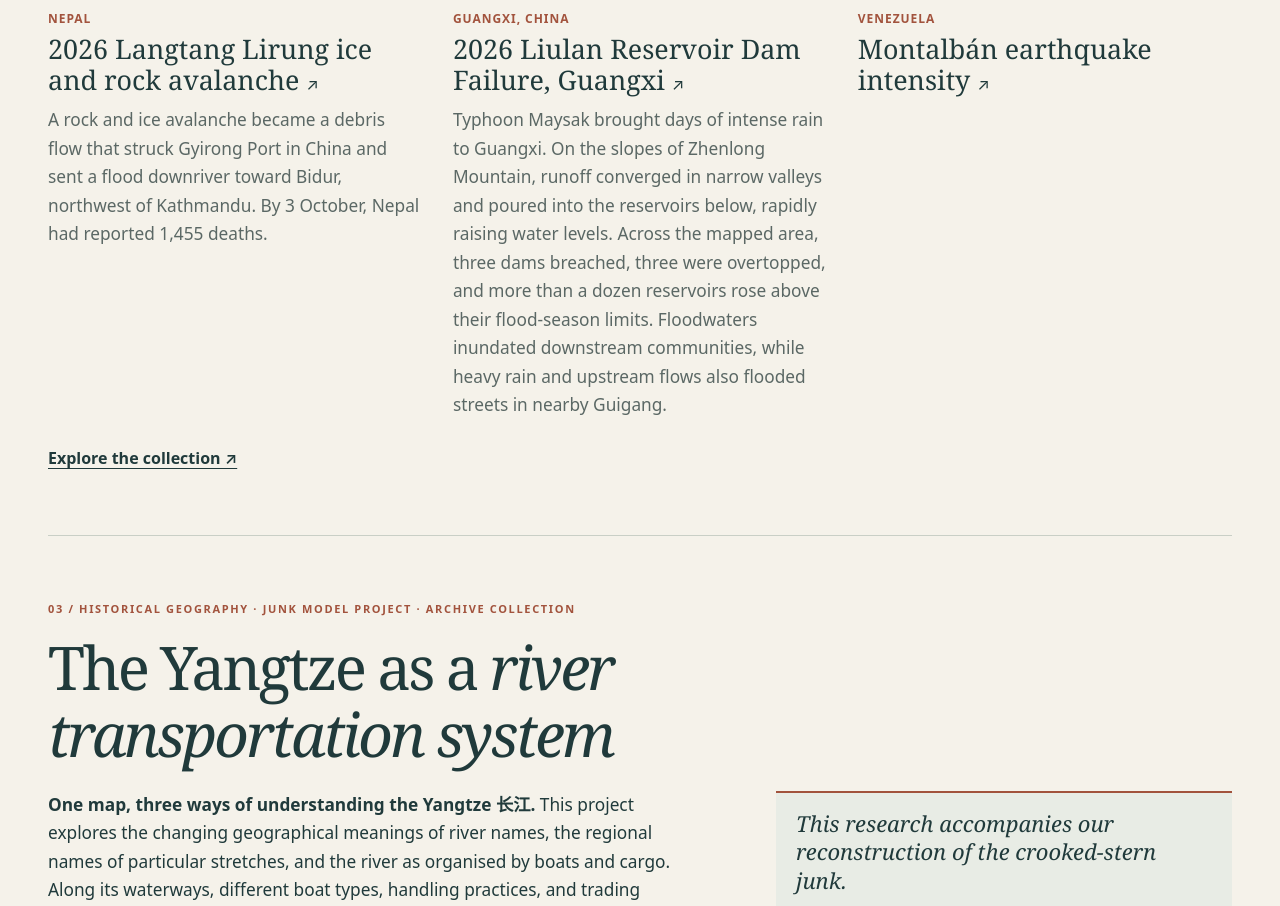
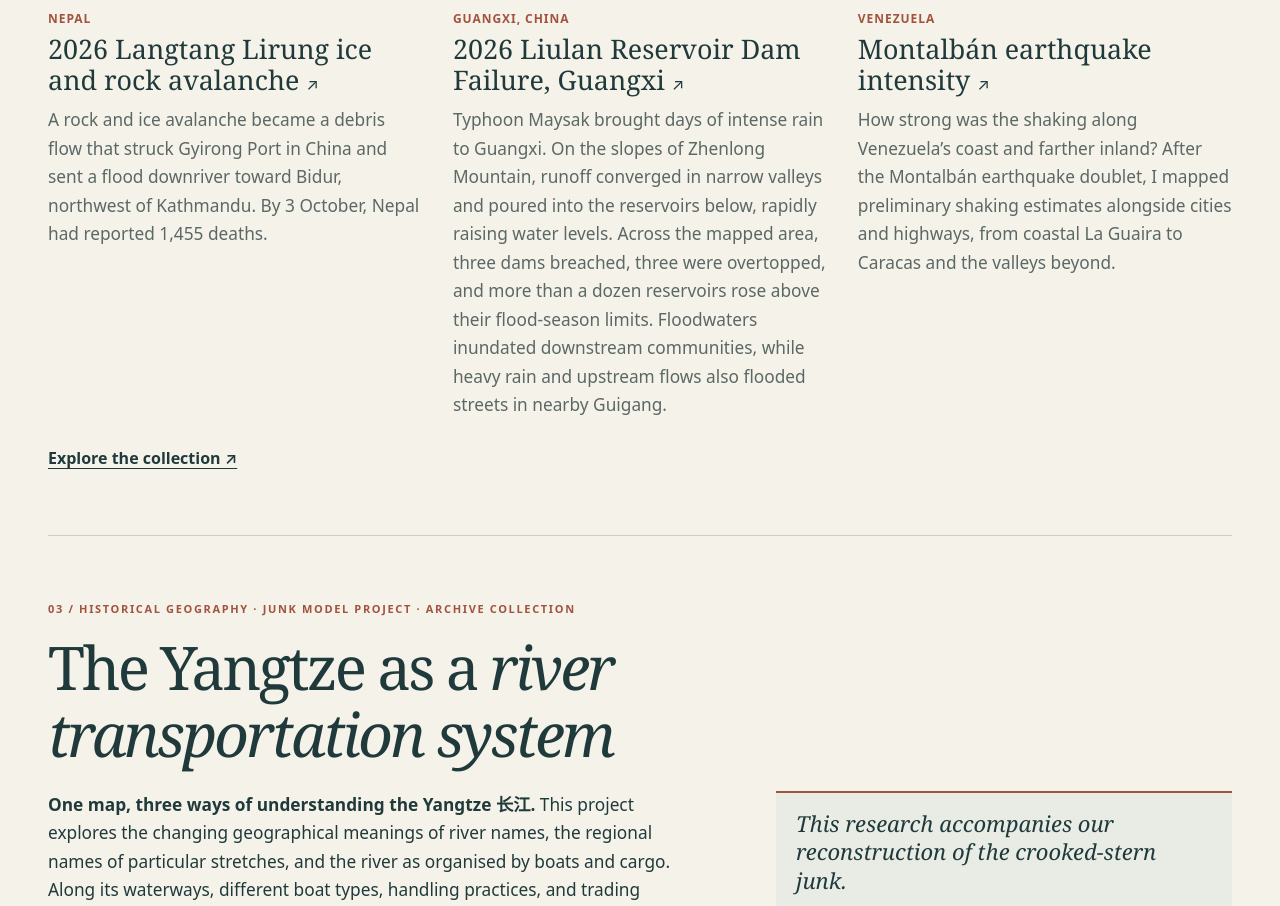
Before and after one commit to yuanbocai-hub/mapping-portfolio, a plain HTML site: page index.html in a window 1280 px wide. Shown: the part 2821-3727 px from the top of the page. Drawn offline with Linux system fonts and the light colour scheme.

Commit message:
Add the Venezuela earthquake caption to the homepage

```diff
--- a/index.html
+++ b/index.html
@@ -46,6 +46,7 @@
           <img class="full-map" src="assets/coursework/venezuela-intensity.jpg" width="2000" height="1414" loading="lazy" alt="Earthquake intensity around Montalbán, Venezuela, with intensity zones, towns, roads and the map legend.">
           <span class="case-place">Venezuela</span>
           <h3>Montalbán earthquake intensity&nbsp;<span aria-hidden="true">↗</span></h3>
+          <p>How strong was the shaking along Venezuela’s coast and farther inland? After the Montalbán earthquake doublet, I mapped preliminary shaking estimates alongside cities and highways, from coastal La Guaira to Caracas and the valleys beyond.</p>
         </a></li>
       </ul>
     <a class="entry-link" href="mapping-disasters.html">Explore the collection ↗</a>
```
